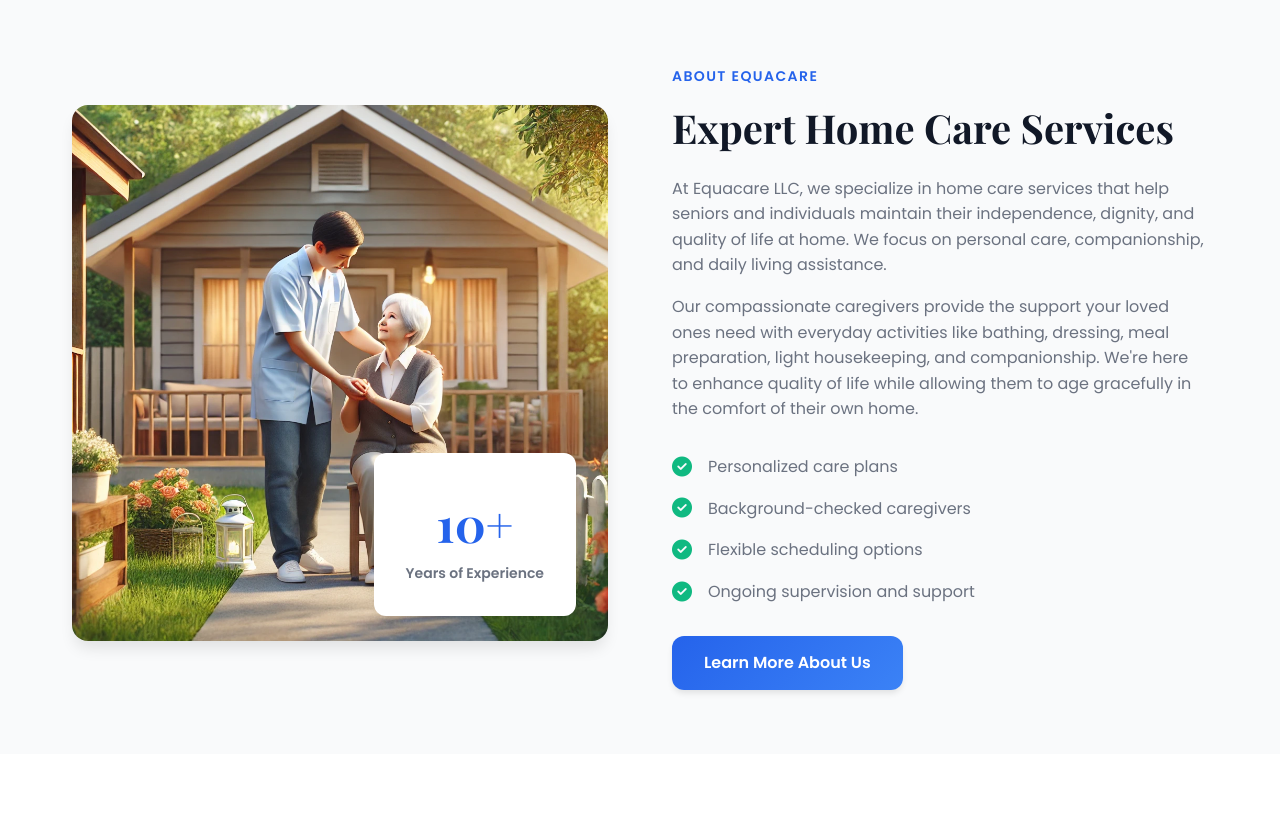
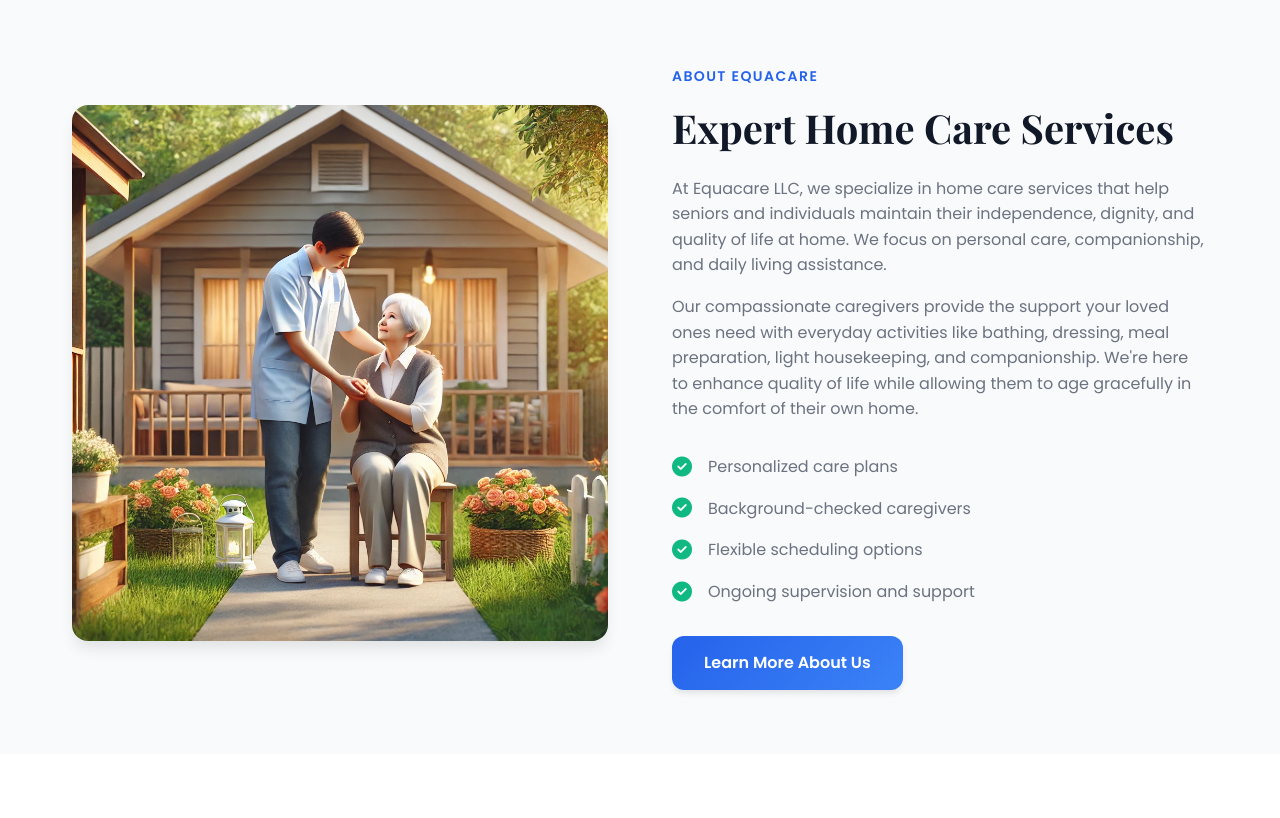
Before and after one commit to theequacare/equacare, a Django app: page / in a window 1280 px wide. Shown: the part 1326-2144 px from the top of the page. Run offline with Django 4.2, Linux system fonts and the light colour scheme; data that the repository does not hold is empty.

Commit message:
Remove years of experience badge

```diff
--- a/templates/website/home.html
+++ b/templates/website/home.html
@@ -64,10 +64,6 @@
         <div class="about-preview-grid">
             <div class="about-preview-image">
                 <img src="{% static 'images/about-preview.webp' %}" alt="Caregiver with senior">
-                <div class="experience-badge">
-                    <span class="number">10+</span>
-                    <span class="text">Years of Experience</span>
-                </div>
             </div>
             <div class="about-preview-content">
                 <span class="section-label">About Equacare</span>
```
